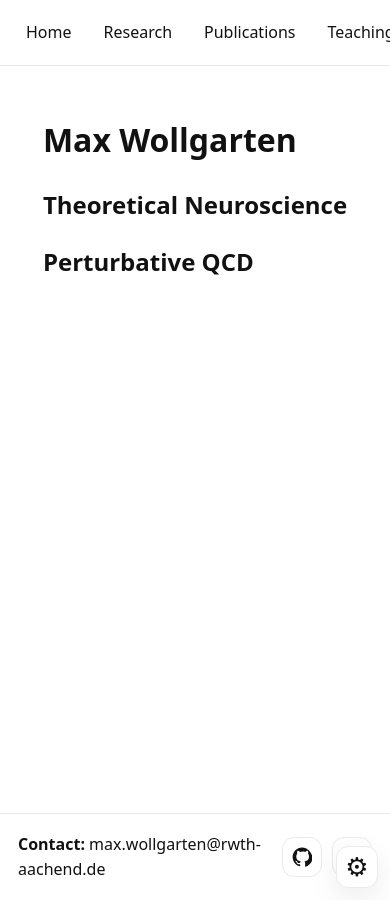
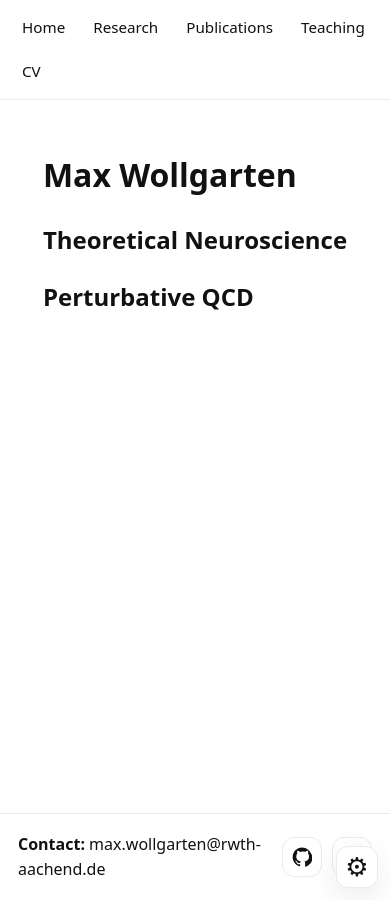
Before and after one commit to Max-Wollgarten/max-wollgarten.github.io, a Jekyll site: the page built from index.md, in a window 390 px wide. Built offline with Jekyll 4.4.1, drawn with Linux system fonts in a browser that asks for light colours.

Commit message:
Update style.css

```diff
--- a/assets/css/style.css
+++ b/assets/css/style.css
@@ -22,19 +22,6 @@
   --shadow: 0 10px 30px rgba(0,0,0,0.35);
 }
 
-/* Respect OS preference if user hasn't chosen yet */
-@media (prefers-color-scheme: dark) {
-  :root:not([data-theme]) {
-    --bg: #0b0c0f;
-    --text: #e8e8ea;
-    --muted: #a6a6ad;
-    --border: rgba(255,255,255,0.12);
-    --surface: #12131a;
-    --surface-2: #171826;
-    --shadow: 0 10px 30px rgba(0,0,0,0.35);
-  }
-}
-
 /* Damit der Footer auch bei kurzen Seiten unten bleibt */
 html, body { height: 100%; }
 body {
@@ -51,7 +38,15 @@ a { color: inherit; }
 
 /* Navbar */
 .topnav { position: sticky; top: 0; background: var(--surface); border-bottom: 1px solid var(--border); }
-.nav-inner { max-width: 900px; margin: 0 auto; padding: 14px 18px; display: flex; gap: 16px; }
+.nav-inner {
+  max-width: 900px;
+  margin: 0 auto;
+  padding: 14px 18px;
+  display: flex;
+  gap: 16px;
+  flex-wrap: wrap;      /* NEW */
+  align-items: center;  /* NEW */
+}
 .nav-item { text-decoration: none; color: var(--text); padding: 6px 8px; border-radius: 8px; }
 .nav-item:hover { background: var(--surface-2); }
 
@@ -238,4 +233,15 @@ body.panel-open .site-footer {
     right: 12px;
     bottom: 12px;
   }
+
+  .nav-inner {
+    padding: 10px 12px;
+    gap: 8px;
+  }
+
+  .nav-item,
+  .nav-item:visited {
+    padding: 6px 10px;
+    font-size: 0.95em;
+  }
 }
```
